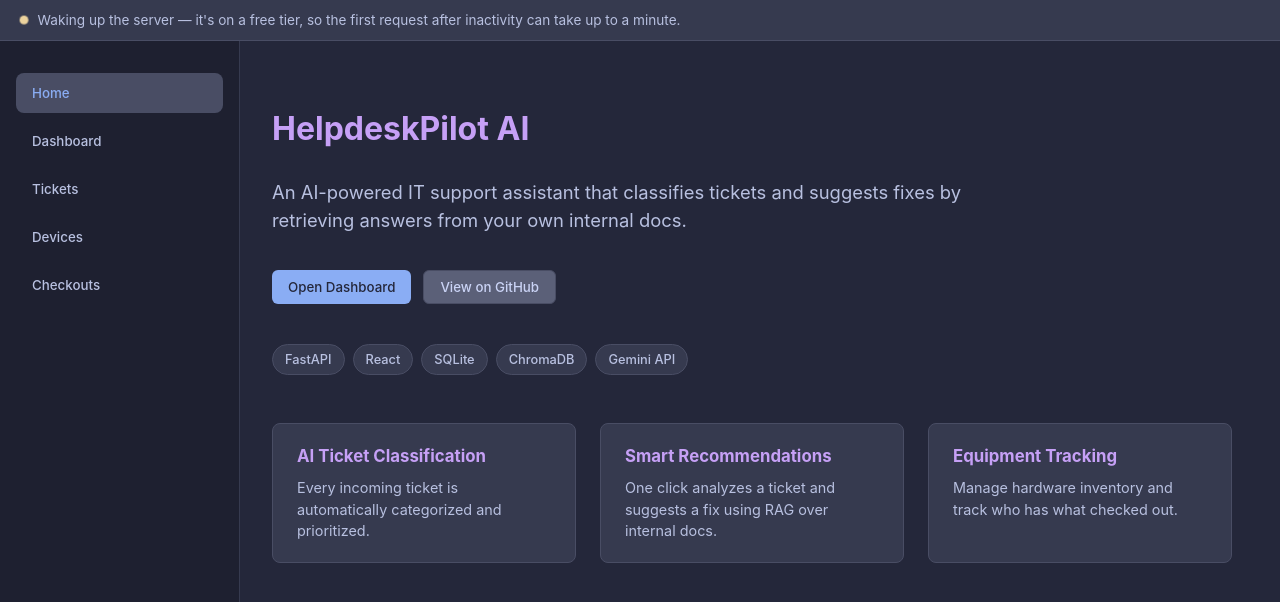
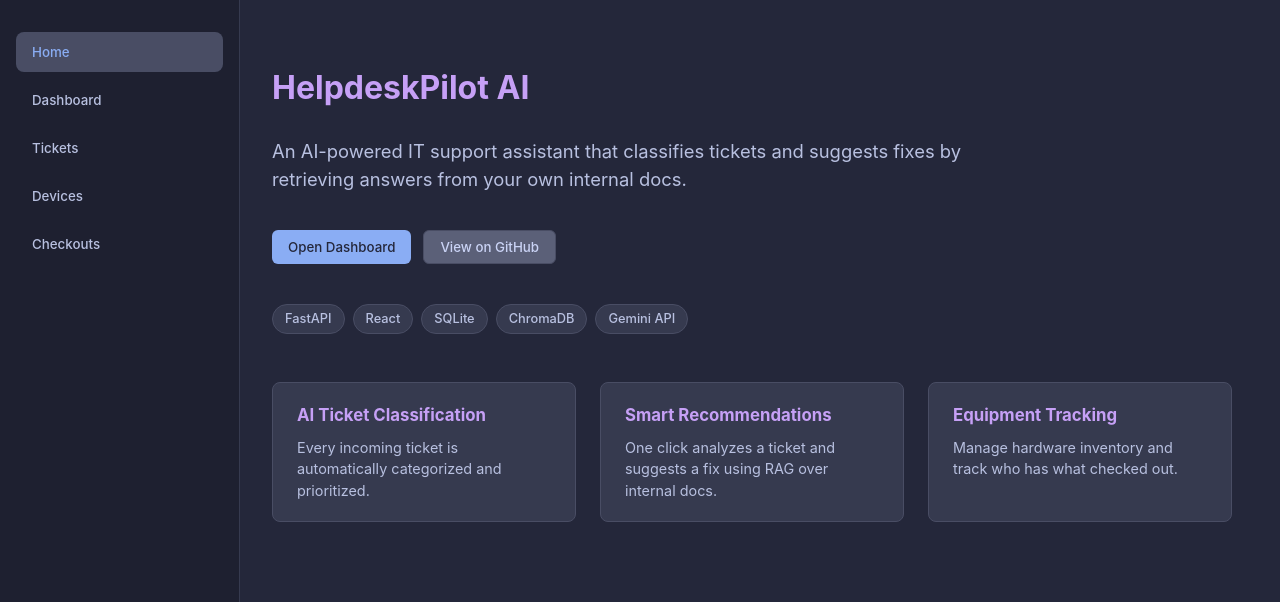
Before and after one commit to aaronCruise/HelpdeskPilot-AI, a React (Vite) app in the folder frontend/: page / in a window 1280 px wide. Shown: the top 602 px of the page. Built offline with nearby package versions, Linux system fonts and the light colour scheme; no server answers.

Commit message:
Remove cold start banner since it is redundant

```diff
--- a/frontend/src/App.css
+++ b/frontend/src/App.css
@@ -3,33 +3,6 @@
   display: flex;
   min-height: 100vh;
   background-color: var(--ctp-base);
-}
-
-/* Cold-start notice */
-.coldstart-banner {
-  display: flex;
-  align-items: center;
-  gap: 0.6rem;
-  background-color: var(--ctp-surface0);
-  color: var(--ctp-subtext1);
-  border-bottom: 1px solid var(--ctp-surface1);
-  padding: 0.6rem 1.25rem;
-  font-size: 0.85rem;
-}
-
-.coldstart-dot {
-  width: 8px;
-  height: 8px;
-  background-color: var(--ctp-yellow);
-  border-radius: 50%;
-  flex-shrink: 0;
-  animation: coldstart-pulse 1.5s ease-in-out infinite;
-}
-
-@keyframes coldstart-pulse {
-  0% { transform: scale(0.8); opacity: 0.5; }
-  70% { transform: scale(1.1); opacity: 1; }
-  100% { transform: scale(0.8); opacity: 0.5; }
 }
 
 .sidebar {
--- a/frontend/src/App.jsx
+++ b/frontend/src/App.jsx
@@ -2,21 +2,11 @@ import { useState, useEffect } from 'react';
 import { getTickets } from './api/tickets.js';
 import { getDevices } from './api/devices.js';
 import { getActiveCheckouts } from './api/checkouts.js';
-import { pingHealth } from './api/health.js';
 import { Home } from './pages/Home.jsx';
 import { TicketDashboard } from './pages/Tickets.jsx';
 import { DeviceDashboard } from './pages/Devices.jsx';
 import { CheckoutDashboard } from './pages/Checkouts.jsx';
 import './App.css';
-
-function ColdStartBanner() {
-  return (
-    <div className="coldstart-banner">
-      <span className="coldstart-dot"></span>
-      Waking up the server — it's on a free tier, so the first request after inactivity can take up to a minute.
-    </div>
-  );
-}
 
 function Dashboard() {
   const [openTickets, setOpenTickets] = useState(0);
@@ -71,29 +61,10 @@ const DASHBOARDS = {
 
 export default function App() {
   const [page, setPage] = useState('home');
-  const [isWarm, setIsWarm] = useState(false);
   const PageComponent = DASHBOARDS[page];
-
-  useEffect(() => {
-    let cancelled = false;
-
-    async function warmUp() {
-      while (!cancelled) {
-        if (await pingHealth()) {
-          if (!cancelled) setIsWarm(true);
-          return;
-        }
-        await new Promise(resolve => setTimeout(resolve, 3000));
-      }
-    }
-
-    warmUp();
-    return () => { cancelled = true; };
-  }, []);
 
   return (
     <>
-      {!isWarm && <ColdStartBanner />}
       <div className="app-container">
         <aside className="sidebar">
           <nav>
--- a/frontend/src/api/config.js
+++ b/frontend/src/api/config.js
@@ -7,4 +7,3 @@ export const CHECKOUT_URL = `${API_BASE_URL}/checkout/`;
 export const CHECKIN_URL = `${API_BASE_URL}/checkin`;
 export const DEVICES_URL = `${API_BASE_URL}/devices/`;
 export const TICKETS_URL = `${API_BASE_URL}/tickets/`;
-export const HEALTH_URL = `${API_BASE_URL}/health`;
--- a/frontend/src/api/health.js
+++ /dev/null
@@ -1,17 +0,0 @@
-// Check whether the backend is awake (it sleeps after inactivity on the free tier)
-import { HEALTH_URL } from './config';
-
-const HEALTH_CHECK_TIMEOUT_MS = 10000;
-
-export async function pingHealth() {
-    const controller = new AbortController();
-    const timeoutId = setTimeout(() => controller.abort(), HEALTH_CHECK_TIMEOUT_MS);
-    try {
-        const response = await fetch(HEALTH_URL, { signal: controller.signal });
-        return response.ok;
-    } catch {
-        return false;
-    } finally {
-        clearTimeout(timeoutId);
-    }
-}
```
Also changed, not shown: 1 other file (tests, documents, lock files or other folders).
